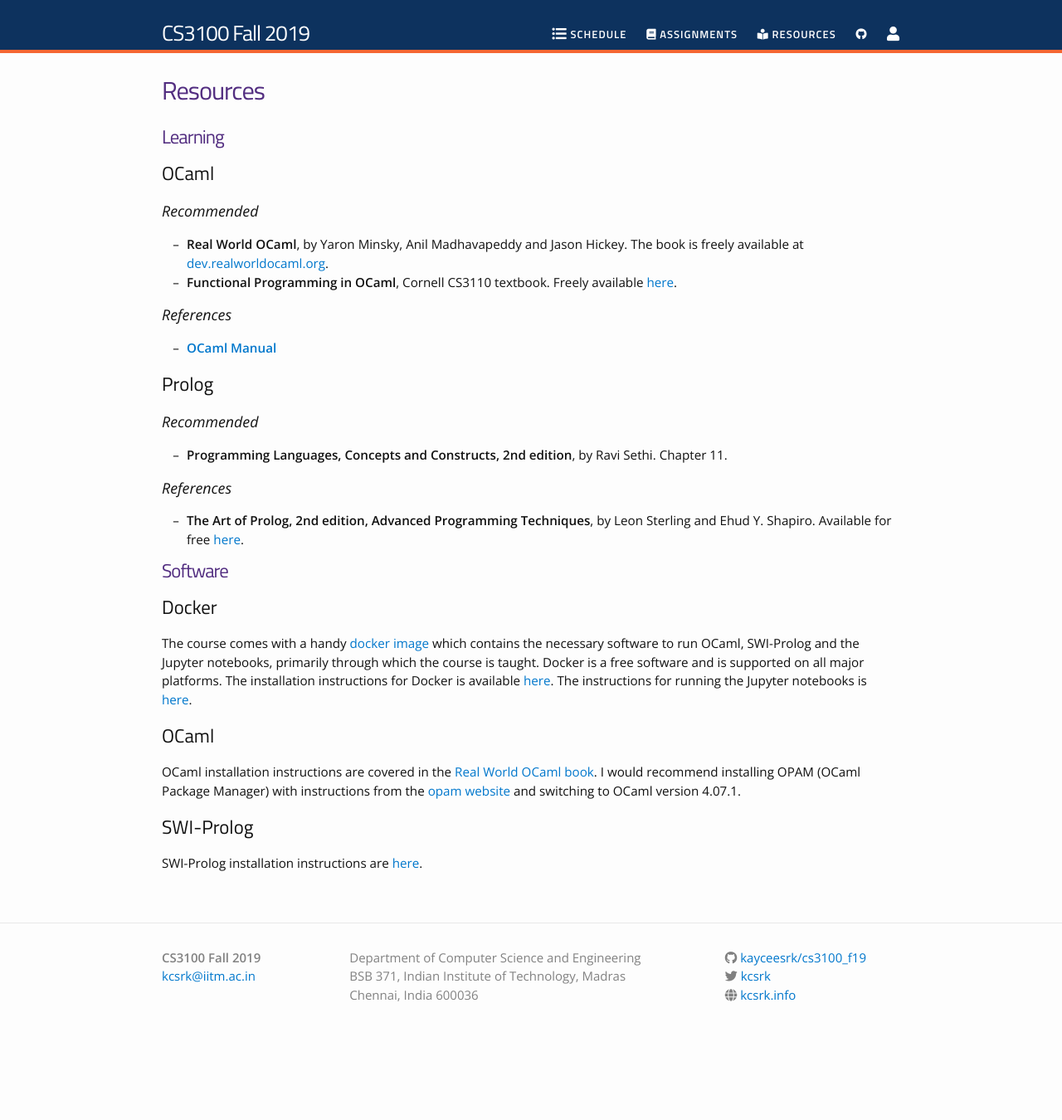
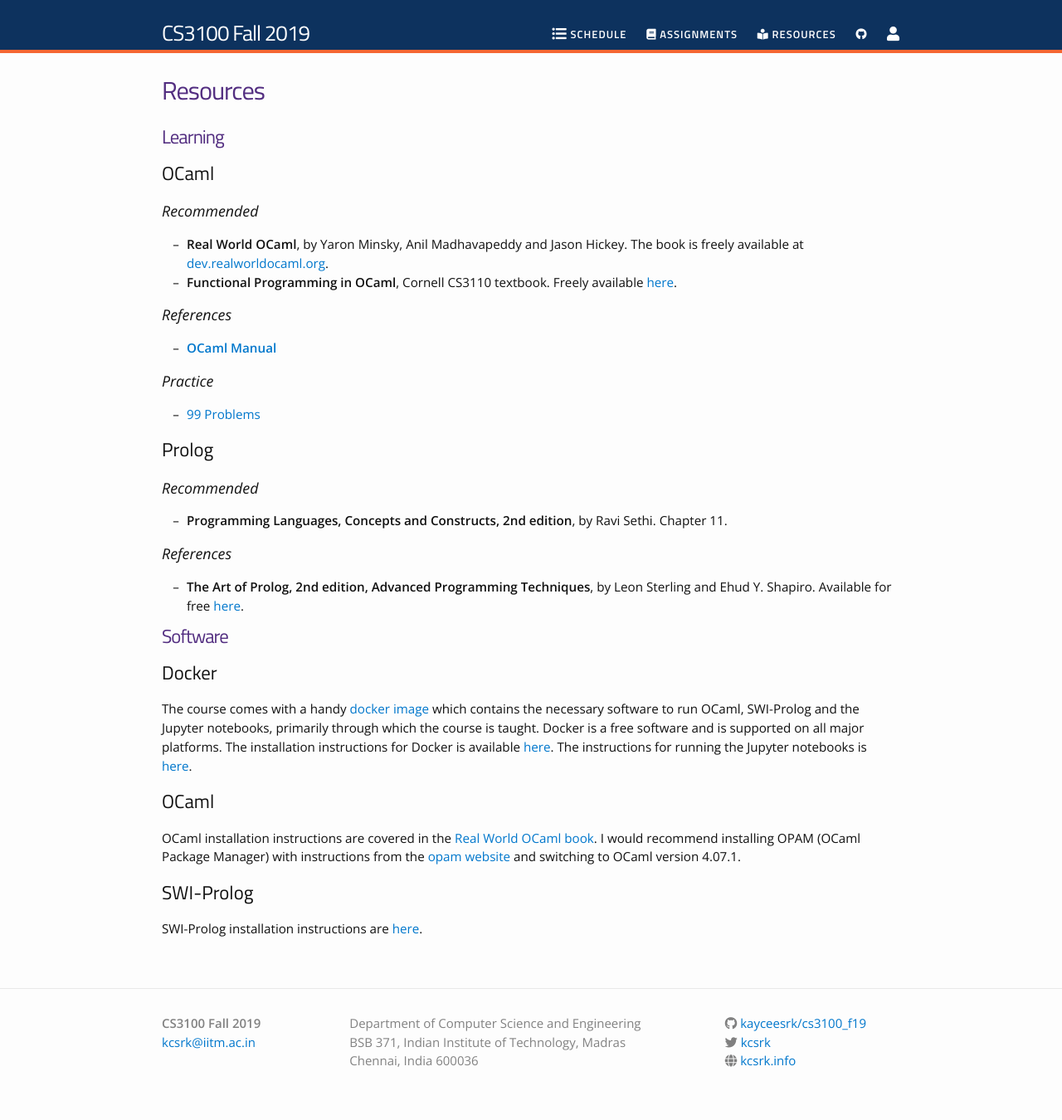
Before and after one commit to kayceesrk/cs3100_m20, a Jekyll site: the page built from resources.md, in a window 1280 px wide. Shown: the whole page at 83% size. Built offline with Jekyll 4.4.1, drawn with Linux system fonts in a browser that asks for light colours; nearby versions of some CDN libraries; before the commit the page ends 1270 px from its top, so only the background shows below that.

Commit message:
Added lecture 4

```diff
--- a/resources.md
+++ b/resources.md
@@ -18,6 +18,10 @@ permalink: /resources/
 
 ### References
 * [**OCaml Manual**](http://caml.inria.fr/pub/docs/manual-ocaml/index.html)
+
+### Practice
+
+* [99 Problems](https://ocaml.org/learn/tutorials/99problems.html)
 
 ## Prolog
 
```
Also changed, not shown: 2 other files.
